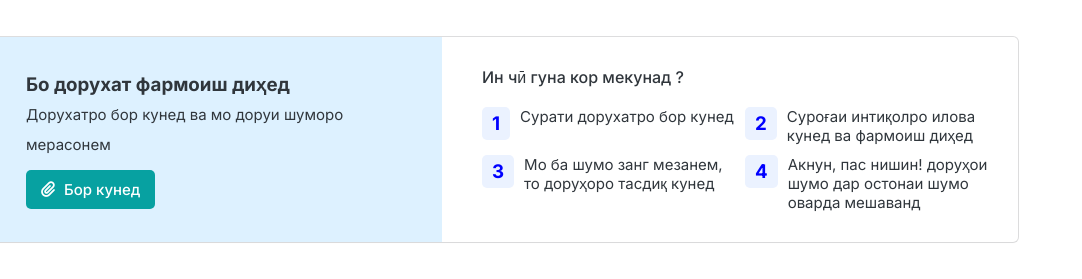
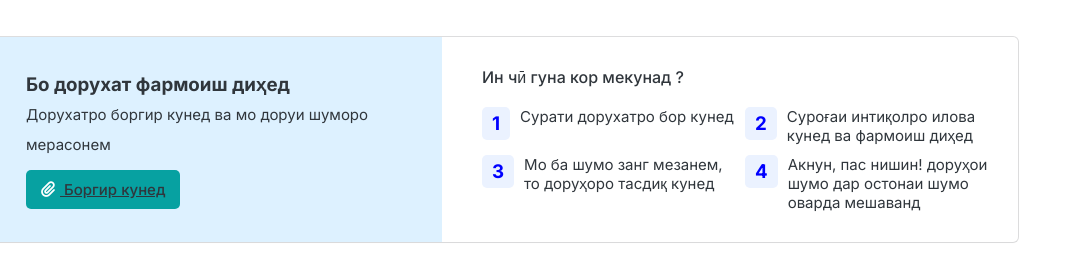
Before and after one commit to sammieofficial/shifoTest1, a plain HTML site: page index.html in a window 1280 px wide. Shown: the part 1289-1568 px from the top of the page, 198-1280 px from the left. Drawn offline with Linux system fonts and the light colour scheme; a script that the page names is missing.

Commit message:
Update index.html

```diff
--- a/index.html
+++ b/index.html
@@ -192,10 +192,12 @@
             <img src="https://assets.pharmeasy.in/apothecary/images/rx_upload.svg?dim=1024x0" alt="">
             <div>
                 <h3>Бо дорухат фармоиш диҳед</h3>
-                <p>Дорухатро бор кунед ва мо доруи шуморо мерасонем</p>
+                <p>Дорухатро боргир кунед ва мо доруи шуморо мерасонем</p>
                 <button>
-                    <i class="fa-solid fa-paperclip"></i>
-                    Бор кунед
+                    <a href="https://pharmeasy.in/upload-prescription?src=header">
+                        <i class="fa-solid fa-paperclip"></i>
+                        Боргир кунед
+                    </a>
                 </button>
             </div>
         </div>
```
